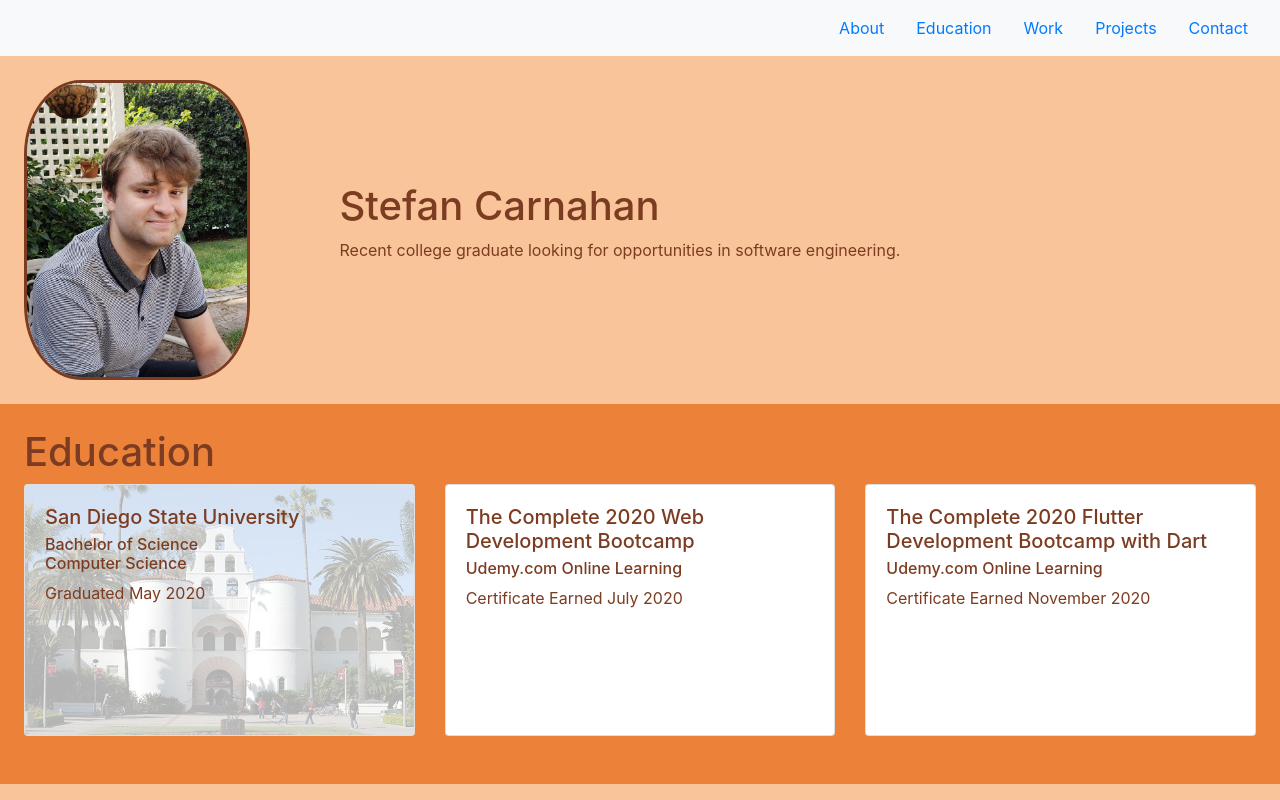
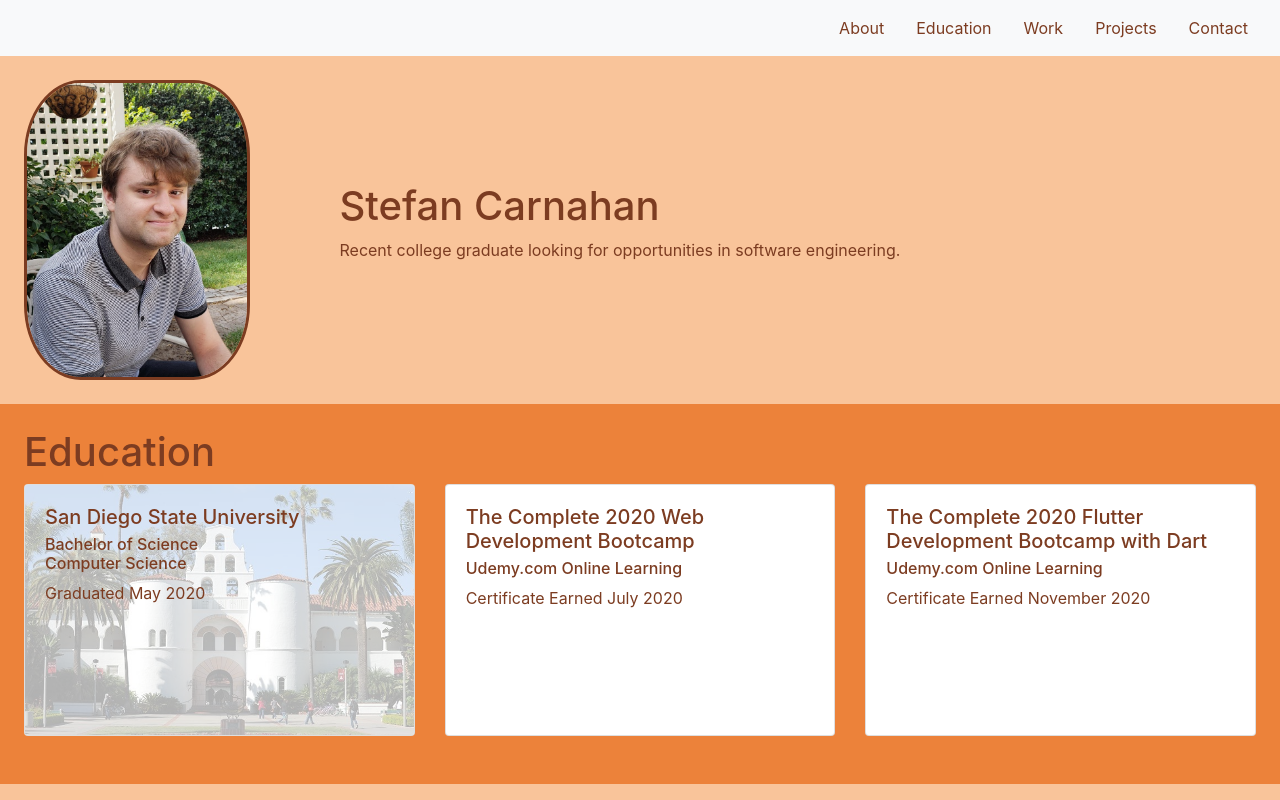
Before and after one commit to Scarnahan20/portfolio-site, a React (Create React App) app: page / in a window 1280 px wide. Shown: the top 800 px of the page. Built offline with nearby package versions, Linux system fonts and the light colour scheme.

Commit message:
Changed link color

```diff
--- a/public/index.css
+++ b/public/index.css
@@ -1,3 +1,7 @@
+.nav-link{
+    color: #7c3c21;
+}
+
 .about{
     background-color: #f9c49a;
     color: #7c3c21;
```
